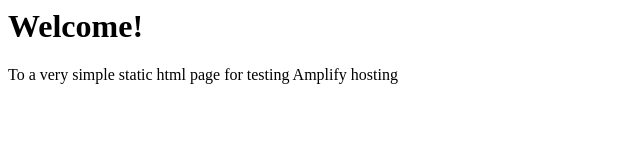
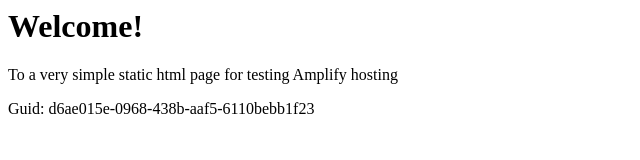
Before and after one commit to aws-aemilia-cdg/Github-PR-Commit-Integration-Test-DoNotTouch-GithubWebhookPreviewCanaryTest-v1-prod-eu-west-3, a website: page src/index.html in a window 1280 px wide. Shown: the whole page, without its empty margins (0-640 px from the left). Drawn offline with Linux system fonts and the light colour scheme.

Commit message:
commit from integ tests

```diff
--- a/src/index.html
+++ b/src/index.html
@@ -1,3 +1,5 @@
+
+
 <html lang="en">
 
 <head>
@@ -10,6 +12,6 @@
 <body>
     <h1>Welcome!</h1>
     <p>To a very simple static html page for testing Amplify hosting</p>
-</body>
+    <p>Guid: d6ae015e-0968-438b-aaf5-6110bebb1f23</p></body>
 
 </html>
```
